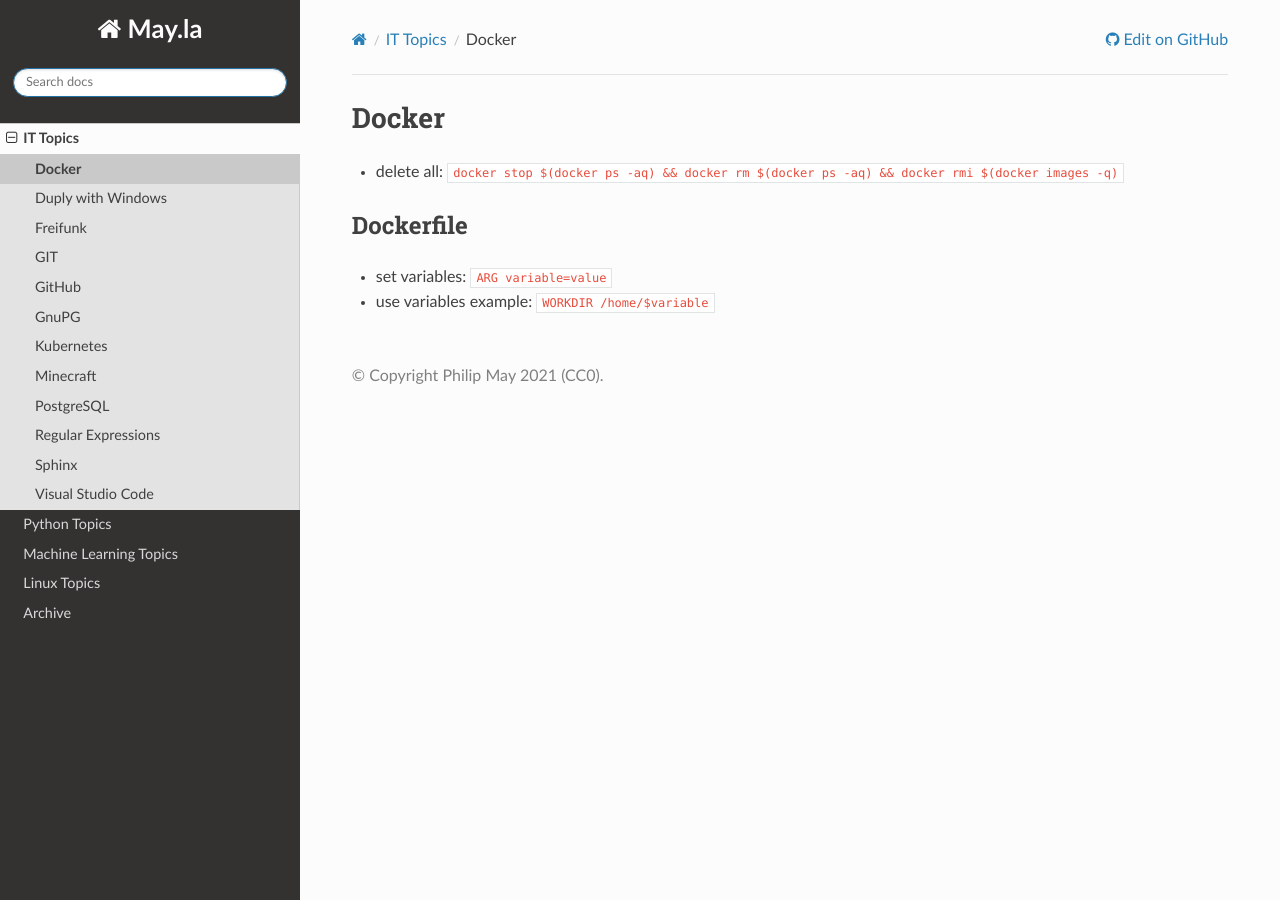
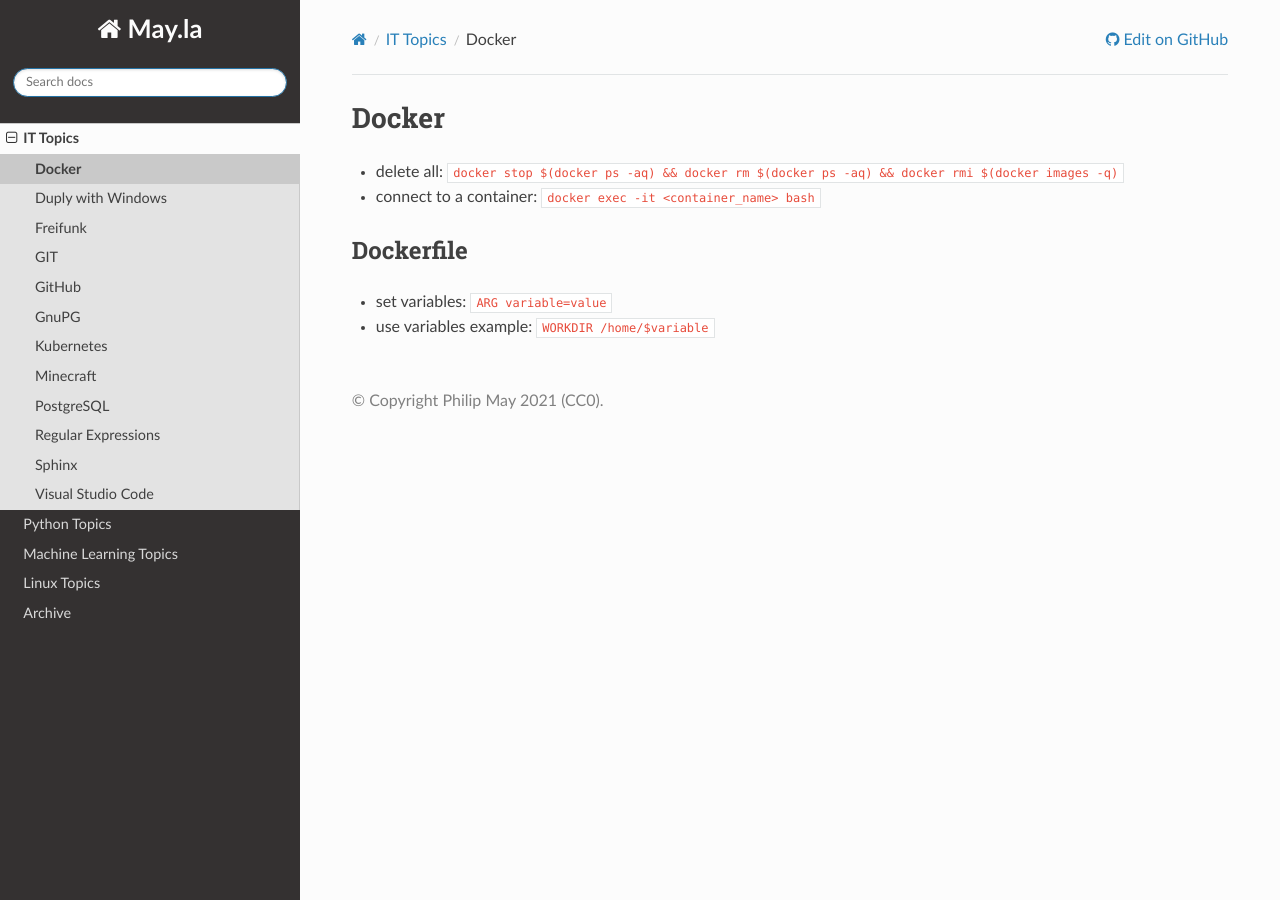
Before and after one commit to PhilipMay/May.la, a Sphinx documentation site: the page built from source/it/docker.md, in a window 1280 px wide. Built offline with Sphinx 7.4.7 and the Read the Docs theme 2.0.0, drawn with Linux system fonts in a browser that asks for light colours.

Commit message:
Update docker.md

```diff
--- a/source/it/docker.md
+++ b/source/it/docker.md
@@ -1,5 +1,6 @@
 # Docker
 - delete all: `docker stop $(docker ps -aq) && docker rm $(docker ps -aq) && docker rmi $(docker images -q)`
+- connect to a container: `docker exec -it <container_name> bash`
 
 ## Dockerfile
 - set variables: `ARG variable=value`
```
